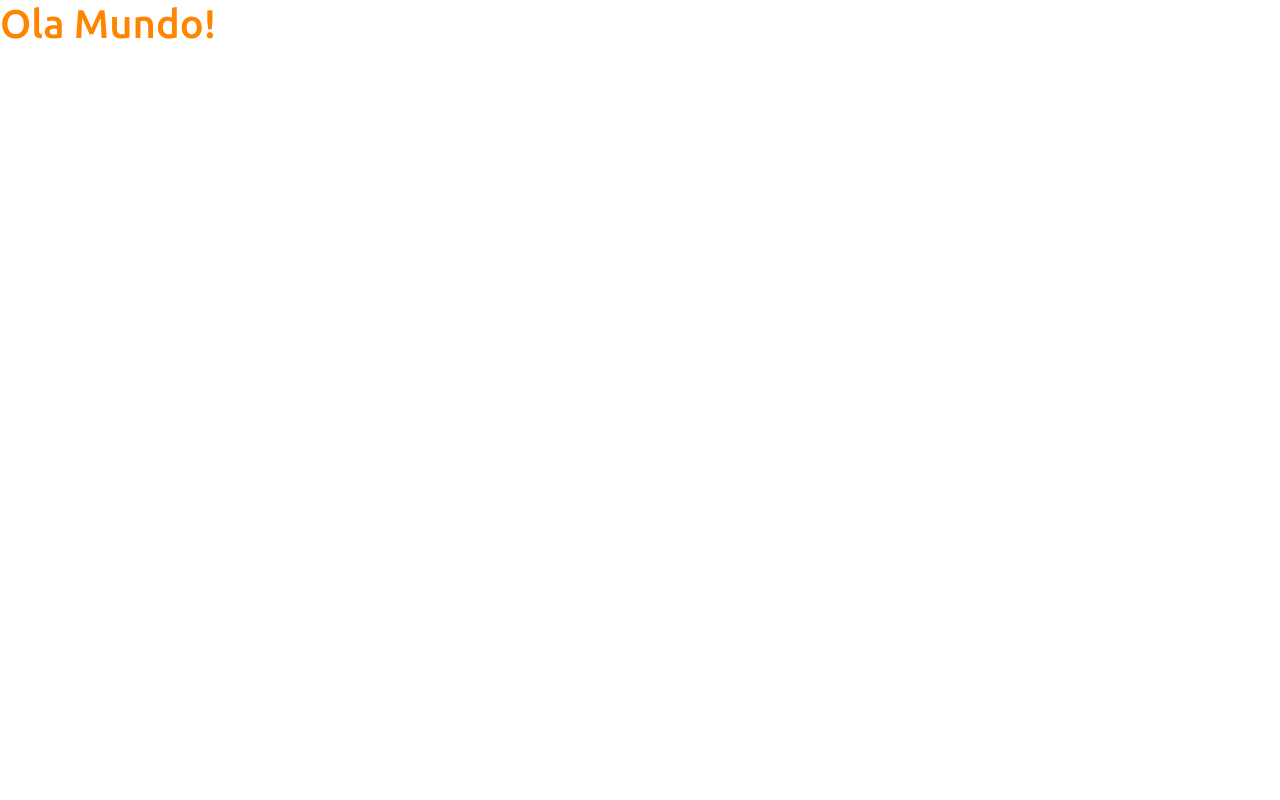
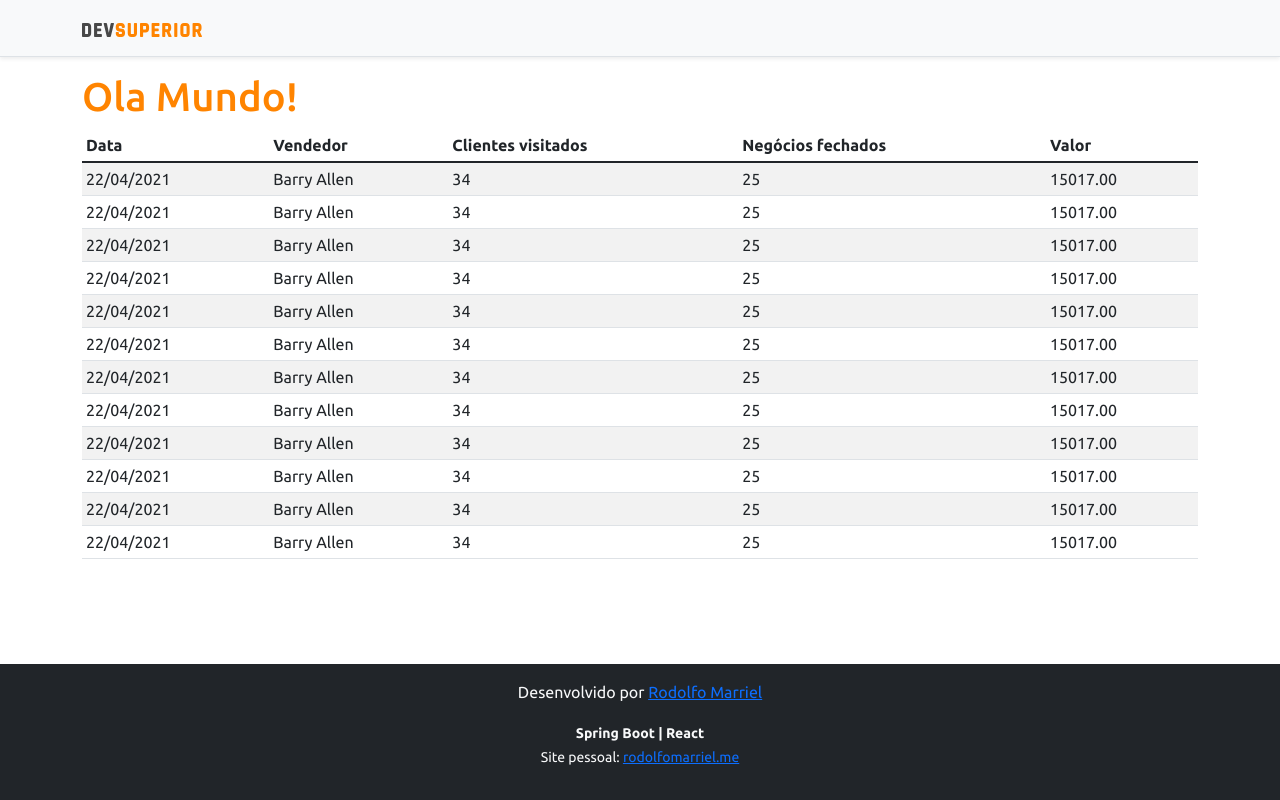
Before and after one commit to rodolfomarriel/projeto-vendas, a React (Create React App) app in the folder frontend/: page / in a window 1280 px wide. Built offline with nearby package versions, Linux system fonts and the light colour scheme.

Commit message:
Basic static components

```diff
--- a/frontend/src/App.tsx
+++ b/frontend/src/App.tsx
@@ -1,8 +1,18 @@
+import NavBar from "components/NavBar";
+import Footer from "components/Footer";
+import DataTable from "components/DataTable";
+
 function App() {
   return (
-    <div>
-      <h1 className="text-primary">Ola Mundo!</h1>
-    </div>
+    <>
+      <NavBar />
+      <div className="container">
+        <h1 className="text-primary">Ola Mundo!</h1>
+
+        <DataTable />
+      </div>
+      <Footer />
+    </>
   );
 }
 
--- /dev/null
+++ b/frontend/src/components/DataTable/index.tsx
@@ -0,0 +1,105 @@
+const DataTable = () => {
+  return (
+    <div className="table-responsive">
+      <table className="table table-striped table-sm">
+        <thead>
+          <tr>
+            <th>Data</th>
+            <th>Vendedor</th>
+            <th>Clientes visitados</th>
+            <th>Negócios fechados</th>
+            <th>Valor</th>
+          </tr>
+        </thead>
+        <tbody>
+          <tr>
+            <td>22/04/2021</td>
+            <td>Barry Allen</td>
+            <td>34</td>
+            <td>25</td>
+            <td>15017.00</td>
+          </tr>
+          <tr>
+            <td>22/04/2021</td>
+            <td>Barry Allen</td>
+            <td>34</td>
+            <td>25</td>
+            <td>15017.00</td>
+          </tr>
+          <tr>
+            <td>22/04/2021</td>
+            <td>Barry Allen</td>
+            <td>34</td>
+            <td>25</td>
+            <td>15017.00</td>
+          </tr>
+          <tr>
+            <td>22/04/2021</td>
+            <td>Barry Allen</td>
+            <td>34</td>
+            <td>25</td>
+            <td>15017.00</td>
+          </tr>
+          <tr>
+            <td>22/04/2021</td>
+            <td>Barry Allen</td>
+            <td>34</td>
+            <td>25</td>
+            <td>15017.00</td>
+          </tr>
+          <tr>
+            <td>22/04/2021</td>
+            <td>Barry Allen</td>
+            <td>34</td>
+            <td>25</td>
+            <td>15017.00</td>
+          </tr>
+          <tr>
+            <td>22/04/2021</td>
+            <td>Barry Allen</td>
+            <td>34</td>
+            <td>25</td>
+            <td>15017.00</td>
+          </tr>
+          <tr>
+            <td>22/04/2021</td>
+            <td>Barry Allen</td>
+            <td>34</td>
+            <td>25</td>
+            <td>15017.00</td>
+          </tr>
+          <tr>
+            <td>22/04/2021</td>
+            <td>Barry Allen</td>
+            <td>34</td>
+            <td>25</td>
+            <td>15017.00</td>
+          </tr>
+          <tr>
+            <td>22/04/2021</td>
+            <td>Barry Allen</td>
+            <td>34</td>
+            <td>25</td>
+            <td>15017.00</td>
+          </tr>
+          <tr>
+            <td>22/04/2021</td>
+            <td>Barry Allen</td>
+            <td>34</td>
+            <td>25</td>
+            <td>15017.00</td>
+          </tr>
+          <tr>
+            <td>22/04/2021</td>
+            <td>Barry Allen</td>
+            <td>34</td>
+            <td>25</td>
+            <td>15017.00</td>
+          </tr>
+        </tbody>
+      </table>
+    </div>
+  );
+}
+
+export default DataTable;
--- /dev/null
+++ b/frontend/src/components/Footer/index.tsx
@@ -0,0 +1,13 @@
+const Footer = () => {
+  return (
+    <footer className="footer mt-auto py-3 bg-dark">
+      <div className="container">
+        <p className="text-light">Desenvolvido por <a href="https://github.com/rodolfomarriel" target="_blank" rel="noreferrer">Rodolfo Marriel</a></p>
+        <p className="text-light"><small><strong>Spring Boot | React</strong><br />
+          Site pessoal: <a href="https://rodolfomarriel.me/" target="_blank" rel="noreferrer">rodolfomarriel.me</a></small></p>
+      </div>
+    </footer>
+  );
+}
+
+export default Footer;
--- /dev/null
+++ b/frontend/src/components/NavBar/index.tsx
@@ -0,0 +1,16 @@
+import ImgDsDark from "assets/img/ds-dark.svg";
+
+const NavBar = () => {
+  return (
+    <div className="d-flex flex-column flex-md-row align-items-center p-3 px-md-4 mb-3 bg-light border-bottom shadow-sm">
+      <div className="container">
+        <nav className="my-2 my-md-0 mr-md-3">
+          <img src={ImgDsDark} alt="DevSuperior" width="120" />
+        </nav>
+      </div>
+    </div>
+
+  );
+}
+
+export default NavBar;
```
Also changed, not shown: frontend/src/assets/img/ds-dark.svg (added).
